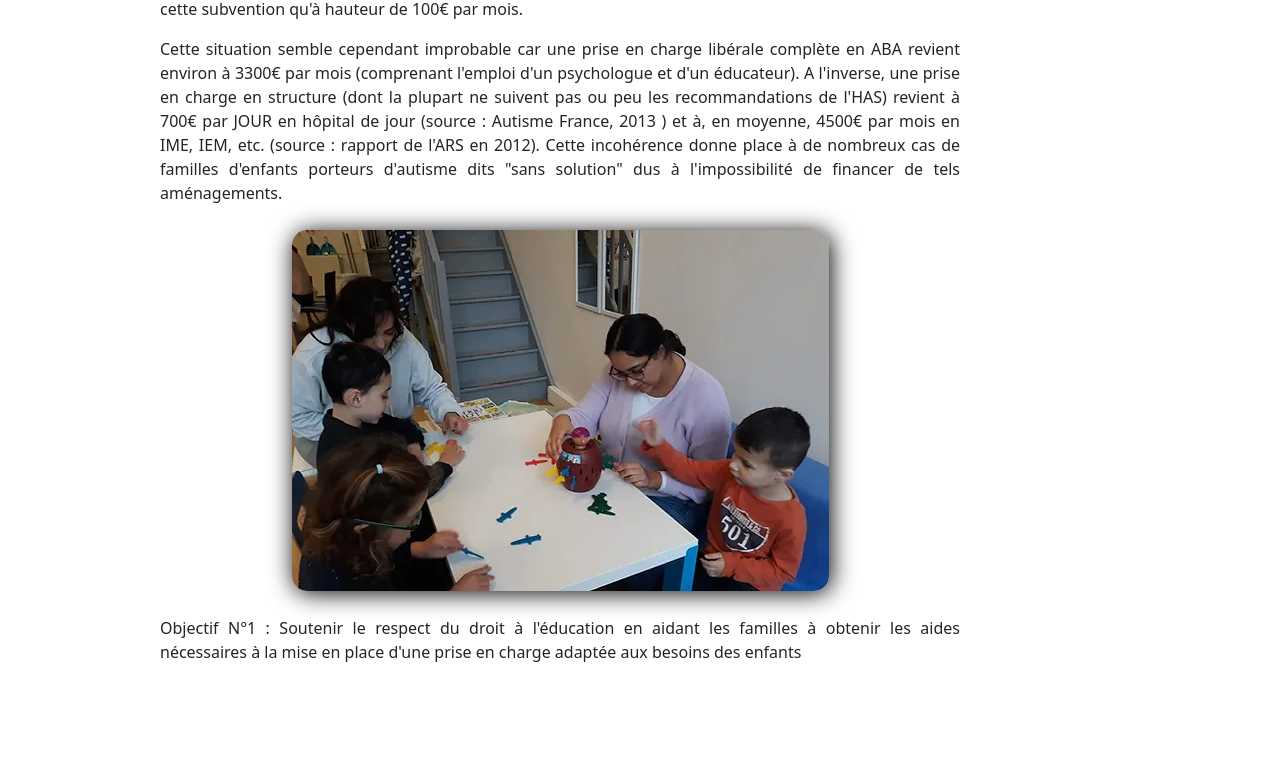
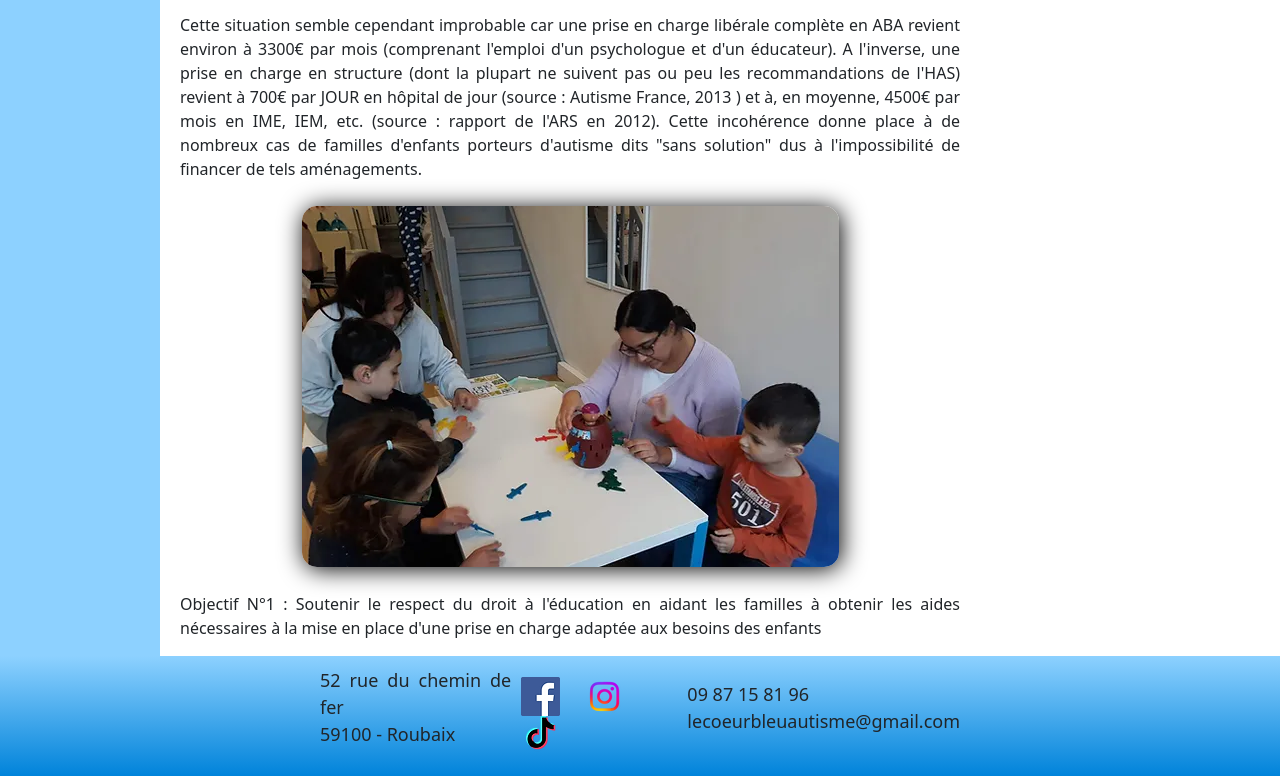
Before and after one commit to Kazzouwi/Eval1, a plain HTML site: page index.html in a window 1280 px wide. Shown: the part 770-1546 px from the top of the page. Before the commit the page ends 1450 px from the top, so only its background shows below. Drawn offline with nearby package versions, Linux system fonts and the light colour scheme.

Commit message:
background

```diff
--- a/index.html
+++ b/index.html
@@ -3,6 +3,7 @@
 <head>
     <meta charset="UTF-8">
     <meta http-equiv="X-UA-Compatible" content="IE=edge">
+    <meta name="description" content="Association pour enfants autiste Le coeur bleu">
     <meta name="viewport" content="width=device-width, initial-scale=1.0">
     <link href="https://cdn.jsdelivr.net/npm/bootstrap@5.3.0-alpha3/dist/css/bootstrap.min.css" rel="stylesheet" integrity="sha384-KK94CHFLLe+nY2dmCWGMq91rCGa5gtU4mk92HdvYe+M/SXH301p5ILy+dN9+nJOZ" crossorigin="anonymous">
     <script src="https://cdn.jsdelivr.net/npm/bootstrap@5.3.0-alpha3/dist/js/bootstrap.bundle.min.js" integrity="sha384-ENjdO4Dr2bkBIFxQpeoTz1HIcje39Wm4jDKdf19U8gI4ddQ3GYNS7NTKfAdVQSZe" crossorigin="anonymous"></script>
@@ -52,7 +53,15 @@
         </aside>
     </div>
     <footer>
-
+        <div class="contact">
+            <p>52 rue du chemin de fer<br>59100 - Roubaix</p>
+            <div class="socials">
+                <a href="https://www.facebook.com/lecoeurbleu.autisme?ref=br_rs"><img src="img/fb.png"></a>
+                <a href="https://www.instagram.com/lecoeurbleu.autisme/"><img src="img/insta.png"></a>
+                <a href="https://www.tiktok.com/@lecoeurbleu.autisme"><img src="img/tiktok.png"></a>
+            </div>
+            <p>09 87 15 81 96 <br>lecoeurbleuautisme@gmail.com</p>
+        </div>
     </footer>
 </body>
 </html>
--- a/style.css
+++ b/style.css
@@ -6,7 +6,9 @@ nav {
     display: grid;
     grid-template-columns: repeat(10, 1fr);
     align-items: center;
-    border: solid rgb(0, 131, 218);
+    border-image: linear-gradient(0deg, rgb(141, 209, 255), rgb(0, 131, 218)) 1;
+    border-width: 6px;
+    border-style: solid;
 }
 
 nav a {
@@ -33,14 +35,16 @@ h1, h2, h3, h4 {
 }
 
 .content {
-    margin-top: 30px;
     display: grid;
     grid-template-columns: repeat(8, 1fr);
+    background-color: rgb(141, 209, 255);
 
 }
 
 article {
     grid-column: 2/7;
+    background-color: white;
+    padding-left: 20px;
 }
 
 aside {
@@ -48,6 +52,7 @@ aside {
     display: flex;
     flex-direction: column;
     align-items: center;
+    background-color: white;
 }
 
 @media screen and (min-width: 1441px) {
@@ -72,6 +77,8 @@ p {
     text-align: justify;
 }
 
+
+
 .content img {
     display: block;
     border-radius: 15px;
@@ -80,3 +87,28 @@ p {
     margin-left: auto;
     margin-right: auto;
 }
+
+@media screen and (max-width: 768px) {
+    .content img{
+        display: none;
+    }
+ }
+
+footer {
+    display: grid;
+    height: 15vh;
+    background: linear-gradient(180deg, rgb(141, 209, 255) 0%, rgb(0, 131, 218) 100%);
+    grid-template-columns: repeat(8, 1fr);
+}
+
+.contact {
+    grid-column: 3/7 ;
+    display: flex;
+    justify-content: space-between;
+    align-items: center;
+    font-size: 18px;
+}
+
+.socials a {
+    margin: 10px
+}
```
Also changed, not shown: event.html (+9 -1 lines), img/fb.png (added), img/insta.png (added), img/tiktok.png (added).
